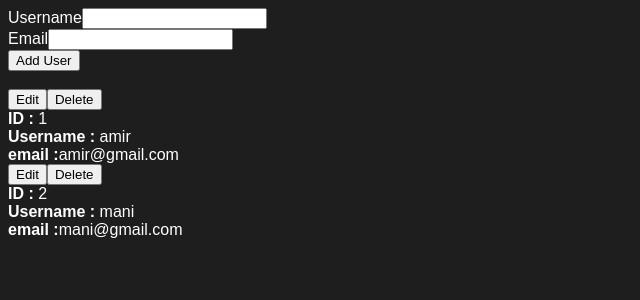
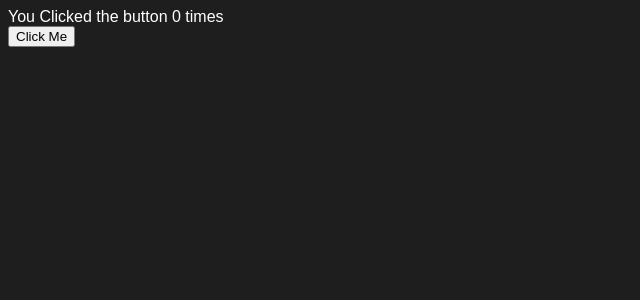
Before and after one commit to AmirTaki/vite-react, a React (Vite) app: page / in a window 1280 px wide. Shown: the top 300 px of the page, without its empty margins (0-640 px from the left). Built offline with nearby package versions, Linux system fonts and the light colour scheme.

Commit message:
useEffect Hook

```diff
--- a/src/App.jsx
+++ b/src/App.jsx
@@ -1,66 +1,23 @@
-import { useState } from "react"
-import { UserDetails } from "./componets/UserDetails"
+import { useState, useEffect } from "react"
+
 
 export default function App(){
-  const [username, setUserName] = useState();
-  const [email, setEmail] = useState();
-  const [counter, setCounter] = useState(3);
+  const [counter, setCounter] = useState(0);
 
-  const [users, setUsers] = useState([
-    {
-      id : 1,
-      username : "amir",
-      email : "amir@gmail.com",
-    },
-    {
-      id : 2,
-      username : "mani",
-      email : "mani@gmail.com",
-    }
-  ])
+  // useEffect(()=>{} {})
+  useEffect(()=>{
+    console.log('renderning >>>>>> ')
+    document.title = "React Tutorial" + counter;
+  })
+
   return(
     <>
-      <form
-        action=""
-        onSubmit={(e)=>{
-          e.preventDefault();
-          const newUser = {
-            id : counter,
-            username,
-            email
-          }
-          setCounter((currentCounter) => currentCounter + 1);
-          setUsers ((currentUsersState) => [...currentUsersState, newUser]);
-        }}
+      <div>You Clicked the button {counter} times</div>
+      <button
+        onClick={()=>setCounter((count) =>count + 1)}
       >
-        <div>
-          <label htmlFor="username">Username</label>
-          <input
-            name = "username"
-            id = "username"
-            value = {username}
-            onChange={(e)=>{
-              setUserName(e.target.value);
-            }}
-          />
-        </div>
-        <div>
-          <label htmlFor="email">Email</label>
-          <input
-            name = "email"
-            id = "email"
-            value = {email}
-            onChange={(e)=>{
-              setEmail(e.target.value);
-            }}
-            />
-        </div>
-        <button>Add User</button>
-      </form>
-      <br/>
-      {users.map((user, index)=>(
-        <UserDetails key = {index} user = {user} setUsers = {setUsers}/>
-      ))}
+        Click Me</button>
     </>
   )
+
 }
--- a/src/main.jsx
+++ b/src/main.jsx
@@ -6,5 +6,5 @@
 createRoot(document.getElementById('root')).render(
   <StrictMode>
     <App  />
-  </StrictMode>,
+  </StrictMode>
 )
```
